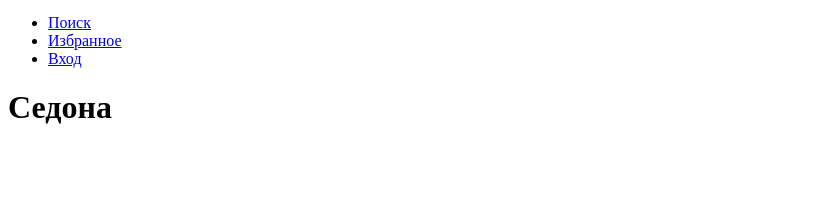
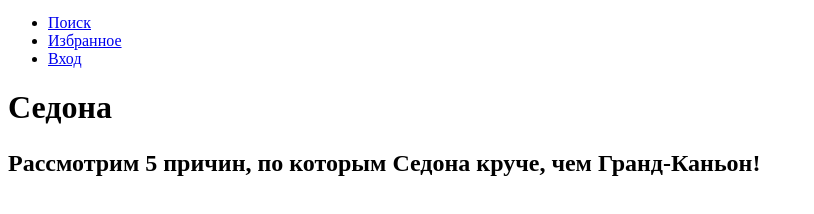
Before and after one commit to vikey31/862871-sedona-33, a plain HTML site: page index.html in a window 1280 px wide. Shown: the part 98-312 px from the top of the page, without its empty margins (0-814 px from the left). Drawn offline with Linux system fonts and the light colour scheme.

Commit message:
Update index.html

```diff
--- a/index.html
+++ b/index.html
@@ -43,6 +43,12 @@
 
     <main class="main-index">
       <h1 class="visually-hidden">Седона</h1>
+      <div class="slogan">
+        <h2 class="slogan-title"Седона — небольшой городок в Аризоне,
+заслуживающий большего!</h2>
+        <p>Рассмотрим 5 причин, по которым Седона круче, чем Гранд-Каньон!</p>
+      </div>
     </main>
+
   </body>
 </html>
```
